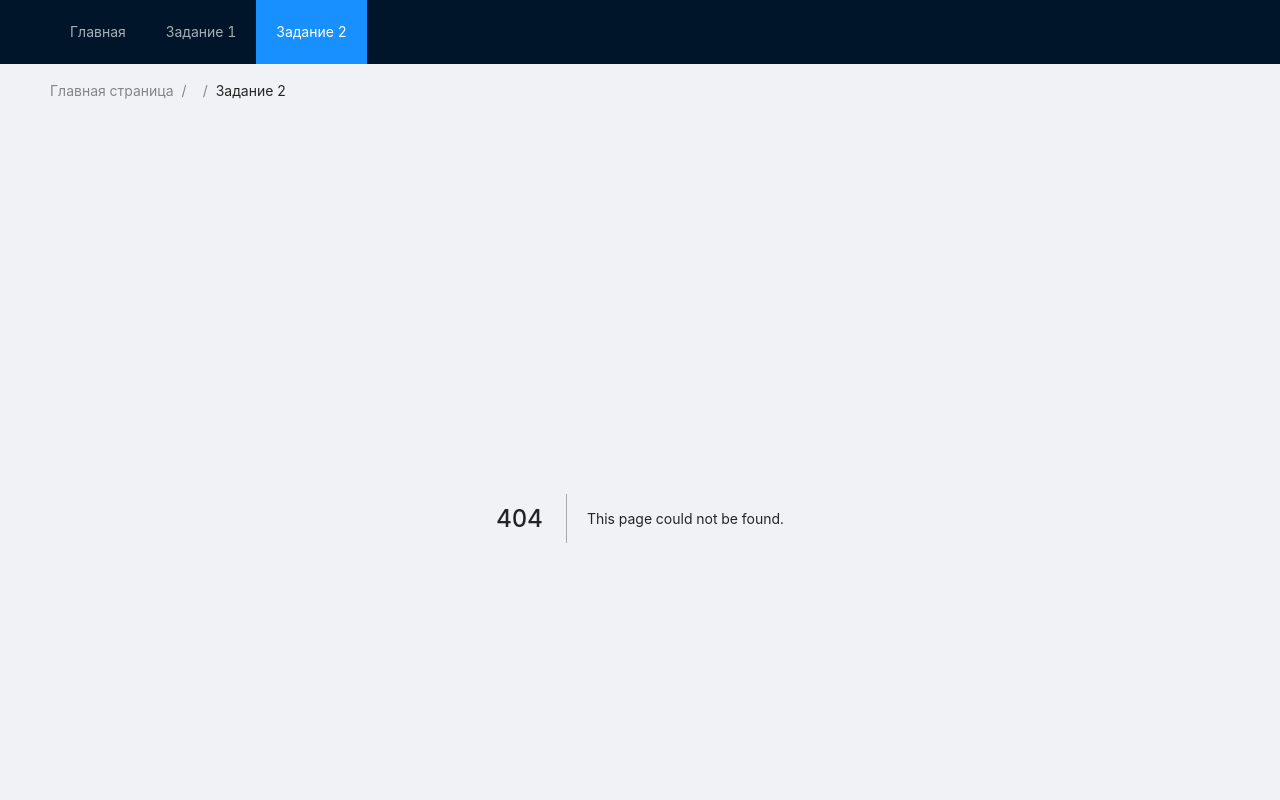
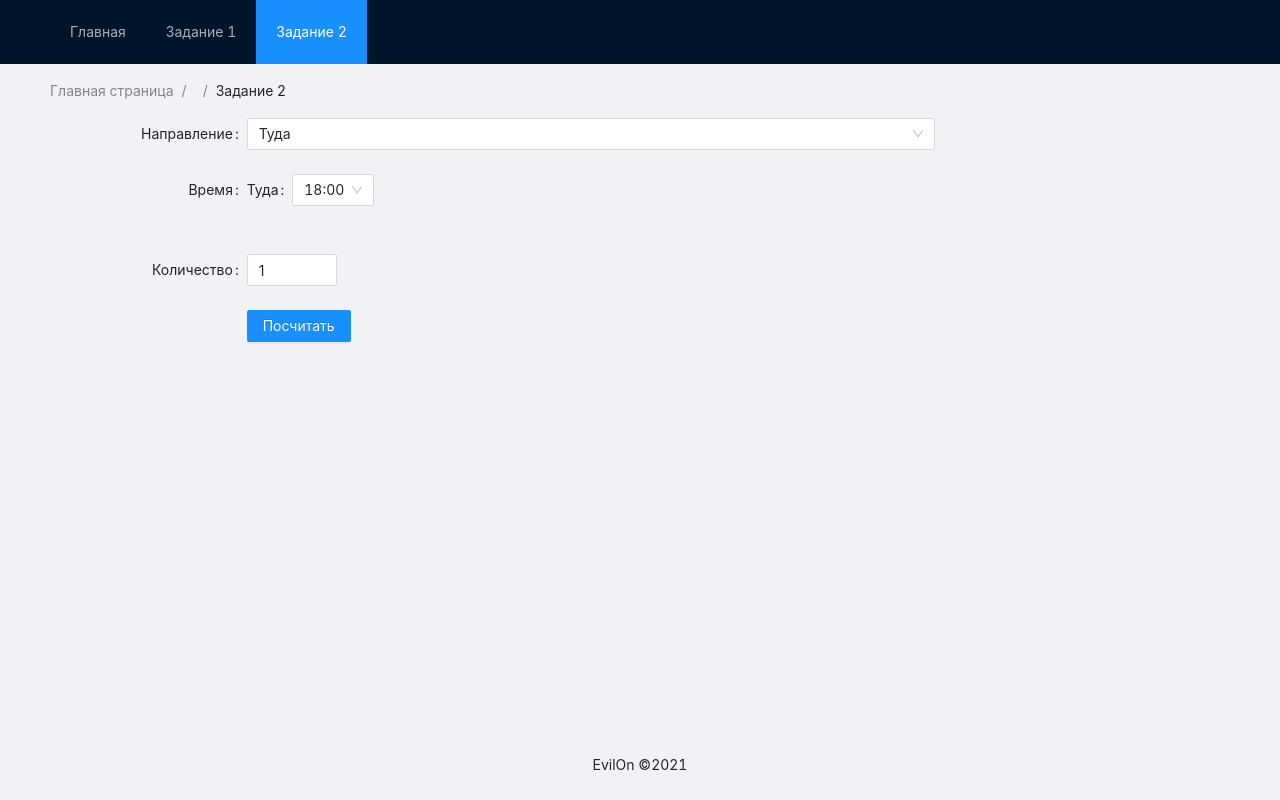
Before and after one commit to Evil0n/nevatrip_testcase, a Next.js app: page /time in a window 1280 px wide. Before the commit this address had no page. Shown: the top 800 px of the page. Built offline with nearby package versions, Linux system fonts and the light colour scheme.

Commit message:
сделал второе задание

```diff
--- /dev/null
+++ b/pages/time/index.js
@@ -0,0 +1,159 @@
+import { Form, Select, Input, InputNumber, Button, Modal } from 'antd'
+import { useCallback, useState, useMemo } from 'react'
+import moment from 'moment'
+
+const { Option } = Select
+const { Item } = Form
+const { Group } = Input
+
+const directions = [
+  {value: '_to', label: 'Туда'},
+  {value: '_back', label: 'Обратно'},
+  {value: '_toAndBack', label: 'Туда и обратно'}
+]
+
+const prices = {
+  _to: 700,
+  _back: 700,
+  _toAndBack: 1200,
+}
+
+const time = {
+  _to: [
+    {value: 18*60, label: '18:00'},
+    {value: 18*60 + 30, label: '18:30'},
+    {value: 18*60 + 45, label: '18:45'},
+    {value: 19*60, label: '19:00'},
+    {value: 19*60 + 15, label: '19:15'},
+    {value: 21*60, label: '21:00'}
+  ],
+  _back: [
+    {value: 18*60 + 30, label: '18:30'},
+    {value: 18*60 + 45, label: '18:45'},
+    {value: 19*60, label: '19:00'},
+    {value: 19*60 + 15, label: '19:15'},
+    {value: 19*60 + 35, label: '19:35'},
+    {value: 21*60 + 50, label: '21:50'},
+    {value: 21*60 + 55, label: '21:55'}
+  ]
+}
+
+const formInitial = {
+  direction: '_to',
+  time: {
+    _to: 18*60,
+    _back: 19*60
+  },
+  count: 1
+}
+
+export default function Index() {
+  const [direction, setDirection] = useState(formInitial.direction)
+  const [to, setTo] = useState(formInitial.time._to)
+  const [back, setBack] = useState(formInitial.time._back)
+
+  const getToStyle = useMemo(() => {
+    const isVisible = direction === '_to' || direction === '_toAndBack'
+    return { display: isVisible ? 'inline-block' : 'none'}
+  }, [direction])
+
+  const getBackStyle = useMemo(() => {
+    const isVisible = direction === '_back' || direction === '_toAndBack'
+    return { display: isVisible ? 'inline-block' : 'none'}
+  }, [direction])
+
+  const handleChange = useCallback((changedValues) => {
+    if (changedValues.direction) {
+      setDirection(changedValues.direction)
+    }
+    if (changedValues.time?._to) {
+      setTo(changedValues.time._to)
+
+      if (direction === '_toAndBack' && changedValues.time._to + 50 >= back) {
+        form.setFieldsValue({
+          time: {
+            _back: time._back.find(option => option.value > changedValues.time._to + 50).value
+          }
+        })
+      }
+    }
+    if (changedValues.time?._back) {
+      setBack(changedValues.time._back)
+    }
+  }, [direction, back])
+
+  const handleSubmit = useCallback(values => {
+    const departureTo = moment()
+    departureTo.set({hour:0,minute:0,second:0,millisecond:0})
+    departureTo.add(values.time._to, 'minutes')
+    const departureBack = moment()
+    departureBack.set({hour:0,minute:0,second:0,millisecond:0})
+    departureBack.add(values.time._back, 'minutes')
+
+    const msgTo = (where, departure, isNeedToRender) => {
+      if (!isNeedToRender) { return }
+      return `Теплоход отправляется ${where} в ${departure.format('HH-mm')}, а прибудет в ${departure.add(50, 'minutes').format('HH-mm')}.`
+    }
+
+    Modal.success({
+      title: `Вы выбрали ${values.count} бил. по маршруту из A в B стоимостью ${prices[values.direction] * values.count}р.`,
+      content: (<>
+        Это путешествие займет у вас {values.direction === '_toAndBack' ? 100 : 50} мин. <br/>
+        {msgTo('в сторону А', departureTo,  ['_toAndBack', '_to'].includes(values.direction) )} <br/>
+        {msgTo('в сторону Б', departureBack, ['_toAndBack', '_back'].includes(values.direction))} <br/>
+        <div style={{color: 'red'}}>!! Внимание время указано в Московском часовом поясе (+3 GMT)</div>
+      </>)
+    })
+  }, [])
+
+  const [form] = Form.useForm()
+  return <Form
+    form={form}
+    labelCol={{ span: 4 }}
+    wrapperCol={{ span: 14 }}
+    layout="horizontal"
+    initialValues={formInitial}
+    onValuesChange={handleChange}
+    onFinish={handleSubmit}
+  >
+    <Item label="Направление" name="direction">
+      <Select>
+        {directions.map(direction => (
+          <Option key={'direction' + direction.value} value={direction.value}>{direction.label}</Option>
+        ))}
+      </Select>
+    </Item>
+    <Item label="Время">
+      <Group compact>
+        <Item name={['time', '_to']} label="Туда" style={getToStyle}>
+          <Select>
+            {time._to.map(direction => (
+              <Option key={'timeTo' + direction.value} value={direction.value}>{direction.label}</Option>
+            ))}
+          </Select>
+        </Item>
+        <Item name={['time', '_back']} label="Обратно" style={getBackStyle}>
+          <Select>
+            {time._back.map(directionOption => (
+              <Option
+                key={'timeBack' + directionOption.value}
+                value={directionOption.value}
+                disabled={directionOption.value <= (to + 50) && direction === '_toAndBack'}
+              >
+                {directionOption.label}
+              </Option>
+            ))}
+          </Select>
+        </Item>
+      </Group>
+    </Item>
+    <Item label="Количество" name="count">
+      <InputNumber min={1} />
+    </Item>
+    <Item wrapperCol={{ offset: 4 }}>
+      <Button type="primary" htmlType="submit">
+        Посчитать
+      </Button>
+    </Item>
+  </Form>
+}
```
